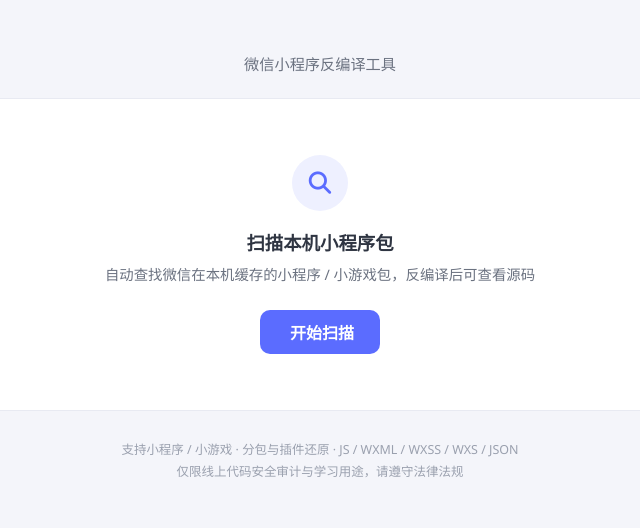
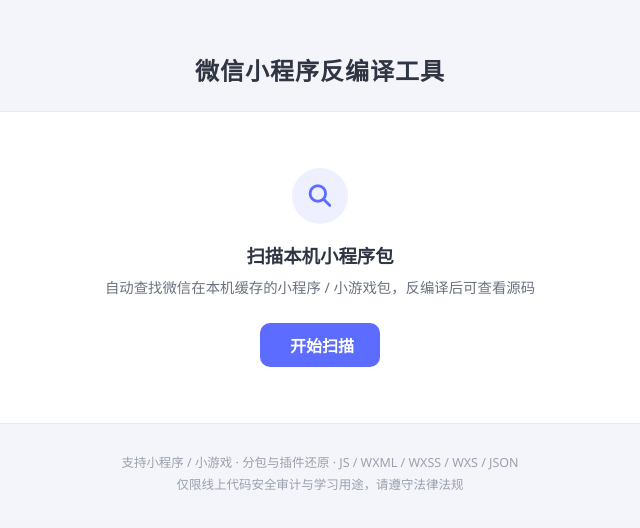
Before and after one commit to 976977577/wedecode, a website: page public/index.html in a window 1280 px wide. Shown: the whole page, without its empty margins (320-960 px from the left). Drawn offline with Linux system fonts and the light colour scheme.

Commit message:
style(ui): 页面标题改为加大加粗的『微信小程序反编译工具』

```diff
--- a/public/index.html
+++ b/public/index.html
@@ -67,9 +67,11 @@
             margin-bottom: 24px;
         }
 
-        .subtitle {
-            color: var(--text-secondary);
-            font-size: 0.95em;
+        .app-title {
+            color: var(--text);
+            font-size: 1.5em;
+            font-weight: 700;
+            letter-spacing: 1px;
         }
 
         .card {
@@ -518,7 +520,7 @@
     <div class="drag-strip"></div>
     <div class="app">
         <header class="app-header">
-            <div class="subtitle">微信小程序反编译工具</div>
+            <div class="app-title">微信小程序反编译工具</div>
         </header>
 
         <!-- 状态 1: 空态, 只有扫描入口 -->
```
